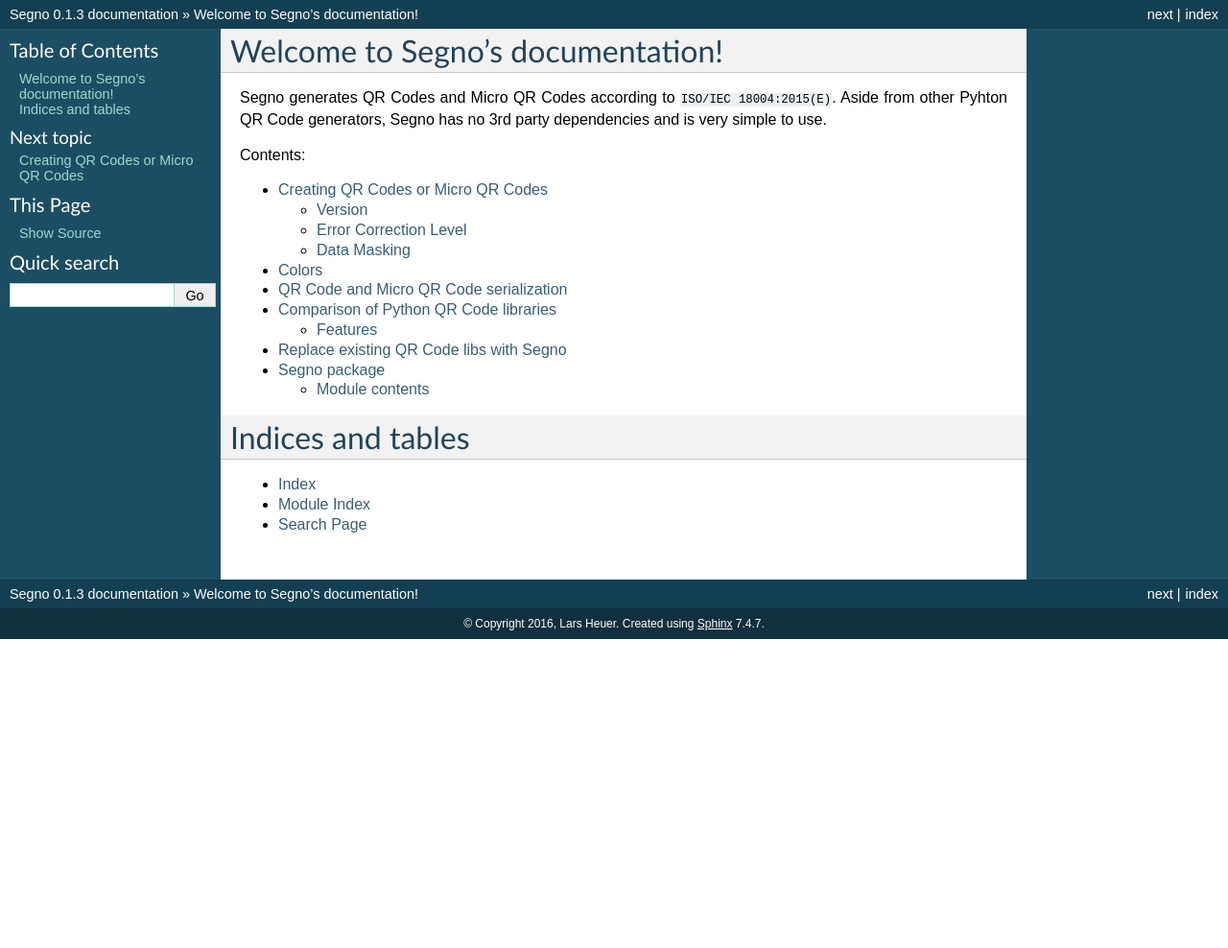
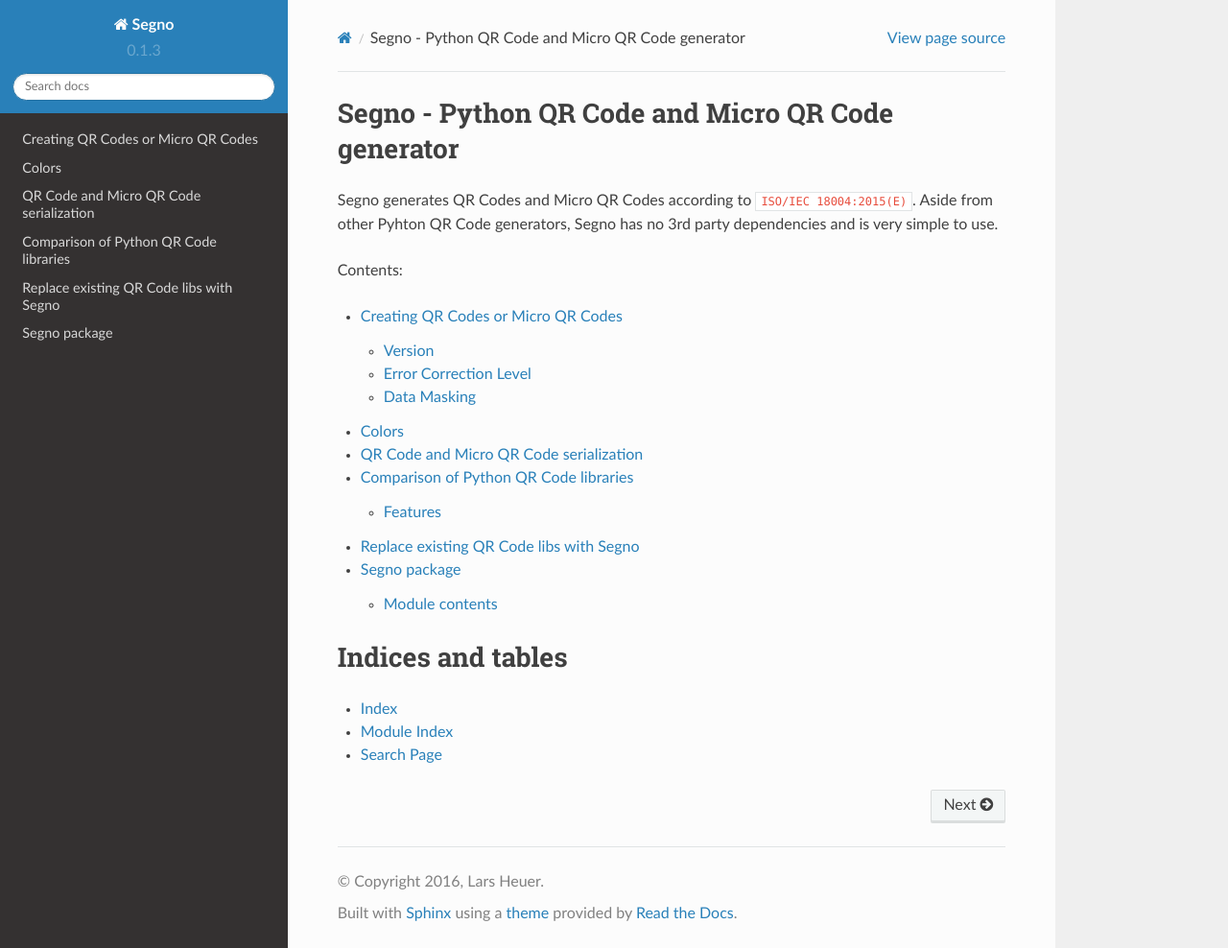
Before and after one commit to heuer/segno, a Sphinx documentation site: the page built from docs/index.rst, in a window 1280 px wide and 988 px high. Shown: the whole window at 96% size. Built offline with Sphinx 7.4.7 and the Read the Docs theme 2.0.0, drawn with Linux system fonts in a browser that asks for light colours; the version number is read from the project's files by our own code.

Commit message:
Switch to "rtd" theme

```diff
--- a/docs/conf.py
+++ b/docs/conf.py
@@ -8,6 +8,7 @@
 # All configuration values have a default; values that are commented out
 # serve to show the default.
 from __future__ import unicode_literals
+import sphinx_rtd_theme
 import segno
 
 # If extensions (or modules to document with autodoc) are in another directory,
@@ -89,7 +90,7 @@
 
 # If true, sectionauthor and moduleauthor directives will be shown in the
 # output. They are ignored by default.
-#show_authors = False
+show_authors = False
 
 # The name of the Pygments (syntax highlighting) style to use.
 pygments_style = 'sphinx'
@@ -108,7 +109,7 @@
 
 # The theme to use for HTML and HTML Help pages.  See the documentation for
 # a list of builtin themes.
-html_theme = 'classic' #'alabaster'
+html_theme = "sphinx_rtd_theme" #'classic' #'alabaster'
 
 # Theme options are theme-specific and customize the look and feel of a theme
 # further.  For a list of options available for each theme, see the
@@ -116,7 +117,7 @@
 #html_theme_options = {}
 
 # Add any paths that contain custom themes here, relative to this directory.
-#html_theme_path = []
+html_theme_path = [sphinx_rtd_theme.get_html_theme_path()]
 
 # The name for this set of Sphinx documents.  If None, it defaults to
 # "<project> v<release> documentation".
--- a/docs/index.rst
+++ b/docs/index.rst
@@ -1,5 +1,5 @@
-Welcome to Segno's documentation!
-=================================
+Segno - Python QR Code and Micro QR Code generator
+==================================================
 
 Segno generates QR Codes and Micro QR Codes according to ``ISO/IEC 18004:2015(E)``.
 Aside from other Pyhton QR Code generators, Segno has no 3rd party dependencies
```
